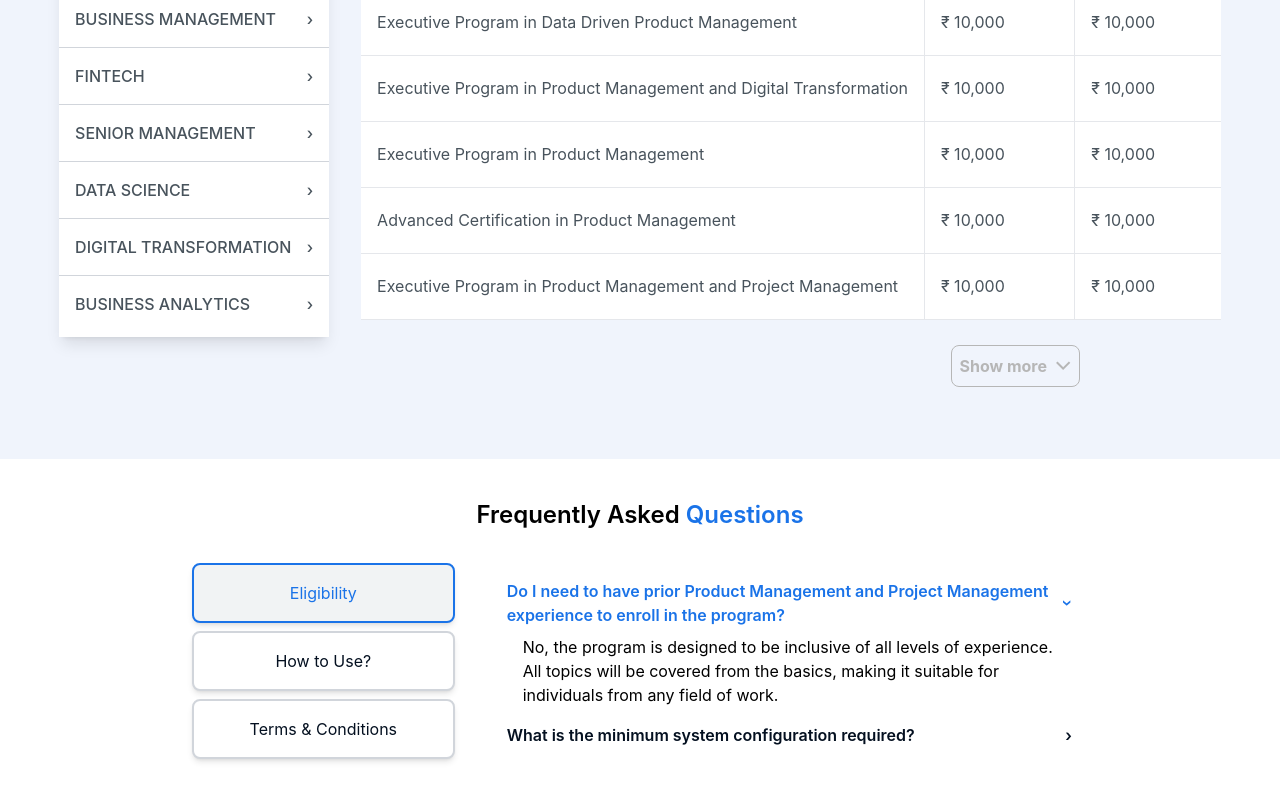
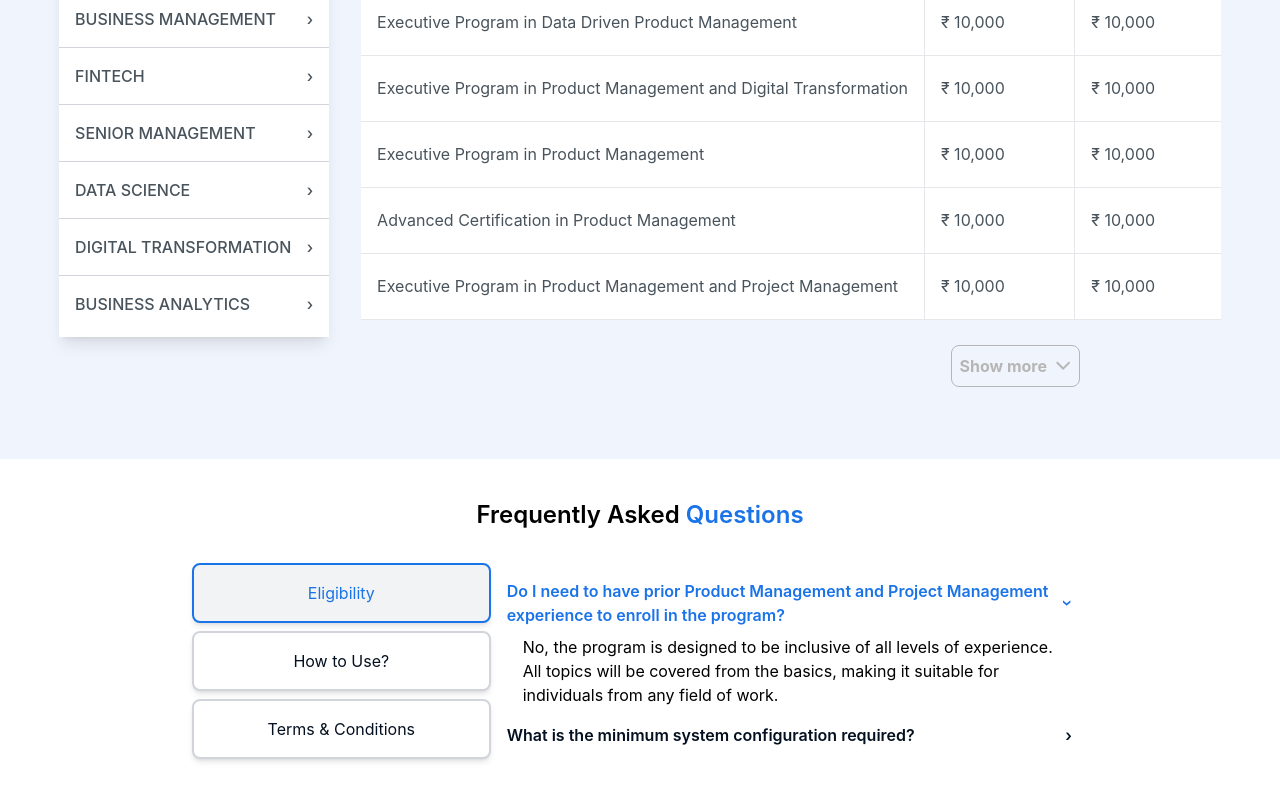
Before and after one commit to Agastya221/Accredian-frontend-task, a React (Vite) app: page / in a window 1280 px wide. Shown: the part 1956-2756 px from the top of the page. Built offline with nearby package versions, Linux system fonts and the light colour scheme.

Commit message:
fixed the navbar✅

```diff
--- a/src/components/FAQS.jsx
+++ b/src/components/FAQS.jsx
@@ -32,19 +32,19 @@ const Question = () => {
         >
           Frequently Asked <span className="text-[#1A73E8]">Questions</span>
         </h2>
-        <div className="text-left flex flex-col lg:flex-row max-w-4xl mx-auto">
+        <div className="text-left flex flex-col  lg:flex-row max-w-4xl mx-auto">
           <div
-            className="flex flex-col mb-8 lg:w-1/3"
+            className="flex flex-col  mb-8 lg:w-1/3"
             data-aos="fade-right"
             data-aos-delay="200"
           >
-            <button className="p-4 mb-2 mr-9 rounded-lg shadow-md bg-[#F1F3F4] text-[#1A73E8] border-2 border-[#1A73E8]">
+            <button className="p-4  mb-2 rounded-lg shadow-md bg-[#F1F3F4] text-[#1A73E8] border-2 border-[#1A73E8]">
               Eligibility
             </button>
-            <button className="p-4 mb-2 mr-9 rounded-lg shadow-md bg-white text-[#041020] border-2 border-gray-300">
+            <button className="p-4 mb-2  rounded-lg shadow-md bg-white text-[#041020] border-2 border-gray-300">
               How to Use?
             </button>
-            <button className="p-4 mb-2 mr-9 rounded-lg shadow-md bg-white text-[#041020] border-2 border-gray-300">
+            <button className="p-4 mb-2 rounded-lg shadow-md bg-white text-[#041020] border-2 border-gray-300">
               Terms & Conditions
             </button>
           </div>
--- a/src/components/Header.jsx
+++ b/src/components/Header.jsx
@@ -1,3 +1,4 @@
+
 import "aos/dist/aos.css";
 import AOS from "aos";
 import { useEffect, useState } from "react";
@@ -14,10 +15,10 @@ const Header = () => {
   }, []);
 
   return (
-    <header className="bg-white flex flex-col">
+    <header className="bg-white  flex flex-col sticky top-0 z-10">
       {/* Mobile and Tablet Header */}
-      <div className="md:hidden relative z-10">
-        <div className="w-full flex justify-between items-center p-4 bg-white shadow-md">
+      <div className="md:hidden sticky top-0 z-10">
+        <div className="w-full flex justify-between items-center p-4 bg-white shadow-md sticky top-0">
           <div className="flex items-center space-x-2">
             <div
               className="text-xl font-bold text-blue-600"
@@ -33,7 +34,7 @@ const Header = () => {
 
           <div className="flex items-center space-x-4">
             <button
-              className="bg-blue-600 text-white px-4 py-2 rounded hover:bg-blue-700 transition duration-300  sm:block"
+              className="bg-blue-600 text-white px-4 py-2 rounded hover:bg-blue-700 transition duration-300 sm:block"
               data-aos="fade-up"
               data-aos-delay="200"
               data-aos-duration="1000"
@@ -69,9 +70,7 @@ const Header = () => {
               : "opacity-0 pointer-events-none"
           }`}
           onClick={() => setIsMenuOpen(false)}
-        ></div>
-
-        {/* Mobile Menu */}
+        ></div> {/* Mobile Menu */}
         <nav
           className={`fixed top-0 right-0 h-full w-64 bg-white p-4 space-y-2 shadow-lg transform ${
             isMenuOpen ? "translate-x-0" : "translate-x-full"
@@ -97,13 +96,13 @@ const Header = () => {
           </button>
           <a
             href="#refer"
-            className=" text-black hover:text-blue-600 px-4 py-2 rounded transition duration-300 block w-full text-left"
+            className="text-black hover:text-blue-600 px-4 py-2 rounded transition duration-300 block w-full text-left"
           >
             Refer & Earn
           </a>
           <a
             href="#benefits"
-            className=" text-black hover:text-blue-600 px-4 py-2 rounded transition duration-300 block w-full text-left"
+            className="text-black hover:text-blue-600 px-4 py-2 rounded transition duration-300 block w-full text-left"
           >
             Benefits
           </a>
@@ -115,14 +114,16 @@ const Header = () => {
           </a>
           <a
             href="#support"
-            className="hover:text-blue-600 px-4 py-2 rounded transition duration-300 block w-full text-left"
+            className="text-black hover:text-blue-600 px-4 py-2 rounded transition duration-300 block w-full text-left"
           >
             Support
           </a>
           <button className="text-black bg-gray-100 px-4 py-2 rounded hover:bg-gray-200 transition duration-300 block w-full text-left">
             Login
           </button>
-          <button className="border border-blue-600 bg-blue-600 text-white px-4 py-2 rounded hover:bg-blue-700 transition duration-300 block w-full text-left">
+
+Jaaved, [07-07-2024 00:02]
+<button className="border border-blue-600 bg-blue-600 text-white px-4 py-2 rounded hover:bg-blue-700 transition duration-300 block w-full text-left">
             Try for free
           </button>
         </nav>
@@ -131,7 +132,7 @@ const Header = () => {
       {/* Desktop Header */}
       <div className="hidden lg:block">
         <div
-          className="w-full flex justify-center items-center text-black px-8 py-3 bg-blue-100 text-sm"
+          className="w-full flex justify-center items-center text-black px-8 py-3 bg-blue-100 text-sm sticky top-0 z-10"
           data-aos="fade-down"
           data-aos-duration="1000"
         >
@@ -148,7 +149,7 @@ const Header = () => {
       </div>
 
       {/* Main Header */}
-      <div className="hidden md:flex justify-between items-center p-6 bg-white shadow-md">
+      <div className="hidden md:flex justify-between items-center p-6 bg-white shadow-md sticky top-0 z-10">
         <div className="flex items-center space-x-6">
           <div
             className="text-2xl font-bold text-blue-600"
@@ -157,11 +158,10 @@ const Header = () => {
           >
             accredian
             <br />
-            <span className="text-[10px]  text-gray-700 block mt-[-10px]">
+            <span className="text-[10px] text-gray-700 block mt-[-10px]">
               credentials that matter
             </span>
           </div>
-
           <button
             className="border bg-blue-600 text-white border-gray-300 rounded px-4 py-2 hover:bg-blue-700 transition duration-300"
             data-aos="fade-up"
```
